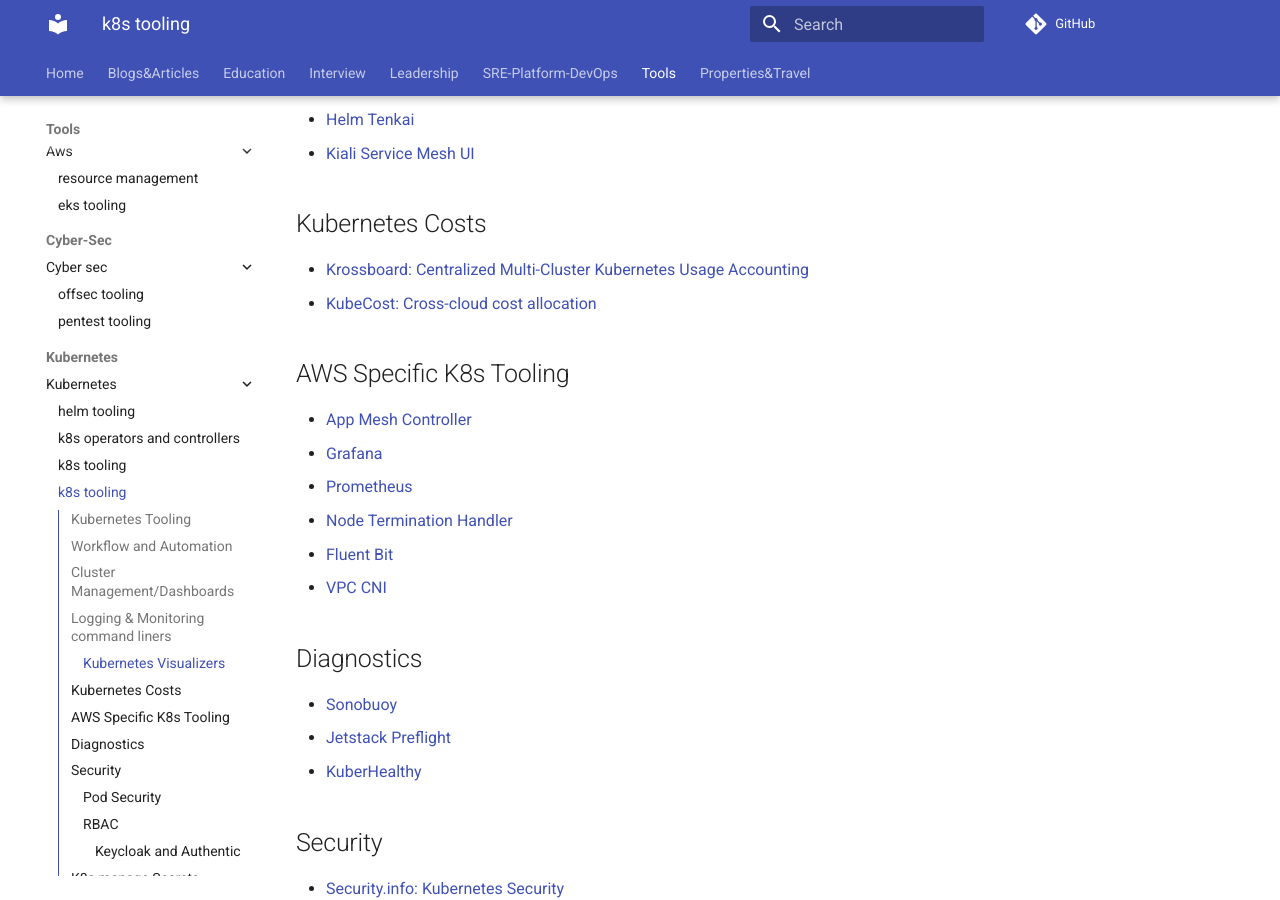
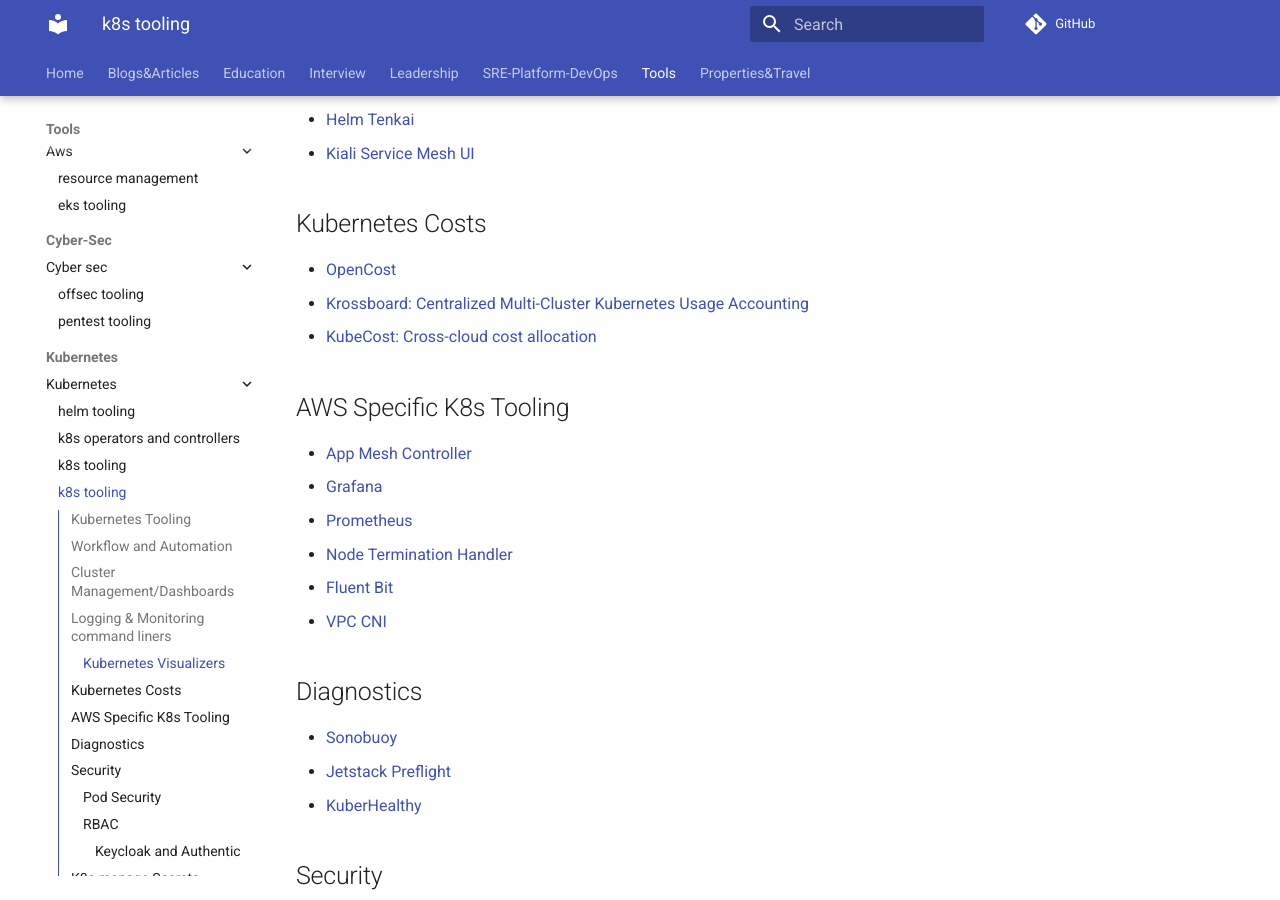
Before and after one commit to ivankatliarchuk/knowledge-base, an MkDocs documentation site: the page built from docs/tools/kubernetes/k8s.md, in a window 1280 px wide and 900 px high, scrolled down 1371 px. Built offline with MkDocs 1.6.1 and Material for MkDocs 9.7.7, drawn with Linux system fonts in a browser that asks for light colours; comment, search, counter and statistics services are not loaded.

Commit message:
kubecost
Signed-off-by: ivan katliarchuk <ivan.katliarchuk@gmail.com>

```diff
--- a/docs/tools/kubernetes/k8s.md
+++ b/docs/tools/kubernetes/k8s.md
@@ -52,6 +52,7 @@
 
 ## Kubernetes Costs
 
+- [OpenCost](http://opencost.io/)
 - [Krossboard: Centralized Multi-Cluster Kubernetes Usage Accounting](https://github.com/rchakode/kube-opex-analytics)
 - [KubeCost: Cross-cloud cost allocation](https://github.com/kubecost/cost-model)
 
```
